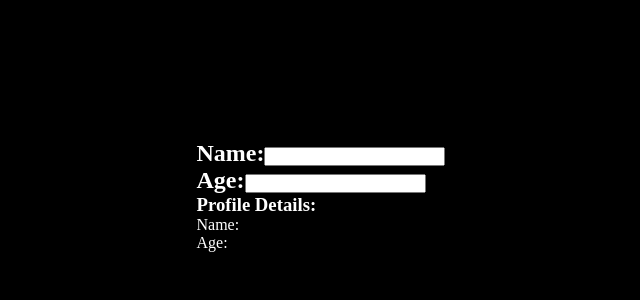
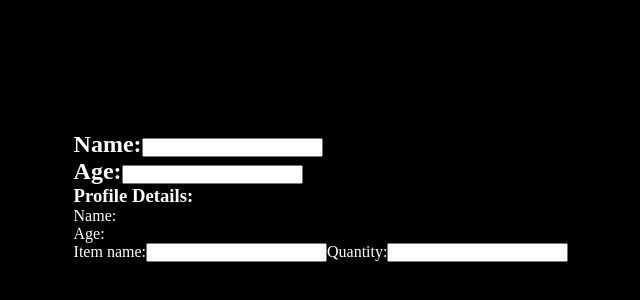
Before and after one commit to Sushey01/50-Hour-React-Challenge, a React (Vite) app: page / in a window 1280 px wide. Shown: the part 204-504 px from the top of the page, without its empty margins (319-959 px from the left). Built offline with nearby package versions, Linux system fonts and the light colour scheme.

Commit message:
DayUnknownButLearningBasicsRevision

```diff
--- a/src/App.jsx
+++ b/src/App.jsx
@@ -13,6 +13,7 @@ import Events from "./components/Day5EventsHandling/Events";
 import CountState from "./components/Day6StateAndHooks/CountState";
 import FriendsStateArray from "./components/Day6StateAndHooks/FriendsStateArray";
 import Profile from "./components/Day6StateAndHooks/Profile";
+import ShoppingList from "./components/Day6StateAndHooks/ShoppingList";
 import Expressions from "./components/Expressions";
 import Footer from "./components/Footer"
 import Greet from "./components/Greet"
@@ -96,6 +97,7 @@ const App = () =>{
       <Counter/> */}
       {/* <Todo /> */}
       <Profile />
+      <ShoppingList />
      </div>
 
     </section>
--- a/src/components/Day6StateAndHooks/ShoppingList.jsx
+++ b/src/components/Day6StateAndHooks/ShoppingList.jsx
@@ -1,9 +1,40 @@
-import React from 'react'
+import React, { useState } from 'react'
 
 const ShoppingList = () => {
+  const [items, setItems] = useState([])
+  const [name, setName] = useState("")
+  const [quantity, setQuantity] = useState("")
+
+
+  function handleChange(e){
+    const {name, quantity} = e.target
+    setItems(prev=>({
+      ...prev,
+
+    }))
+  }
+
   return (
     <div>
-      <h1>DAY7 CONTINUING THE STATE CHALLENGE HAHA!</h1>
+      <form>
+        <label>
+          Item name:
+          <input
+          type='text'
+          value={name}
+          onChange={(e)=>{handleChange(e.target.value)}}
+          />
+        </label>
+        <label>
+          Quantity:
+          <input
+          type='number'
+          value={quantity}
+          onChange={(e)=>{handleChange(e.target.value)}}
+          />
+
+        </label>
+      </form>
     </div>
   )
 }
```
